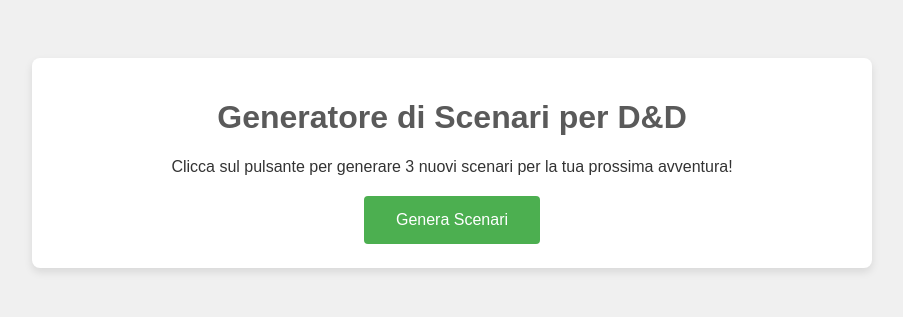
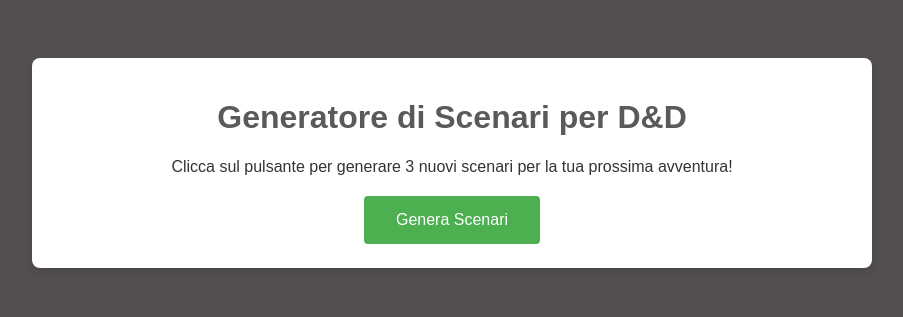
Before and after one commit to ginniped/asoc2025, a Flask app: page / in a window 1280 px wide. Shown: the top 317 px of the page, without its empty margins (188-1091 px from the left). Run offline with Flask 3, Linux system fonts and the light colour scheme.

Commit message:
prima delle modifiche di ottimizzazione

```diff
--- a/templates/index.html
+++ b/templates/index.html
@@ -8,7 +8,7 @@
         <style>
             body {
                 font-family: 'Arial', sans-serif;
-                background-color: #f0f0f0;
+                background-color: #534f4f;
                 color: #333;
                 text-align: center;
                 padding: 50px;
```
Also changed, not shown: readme.md (added).
